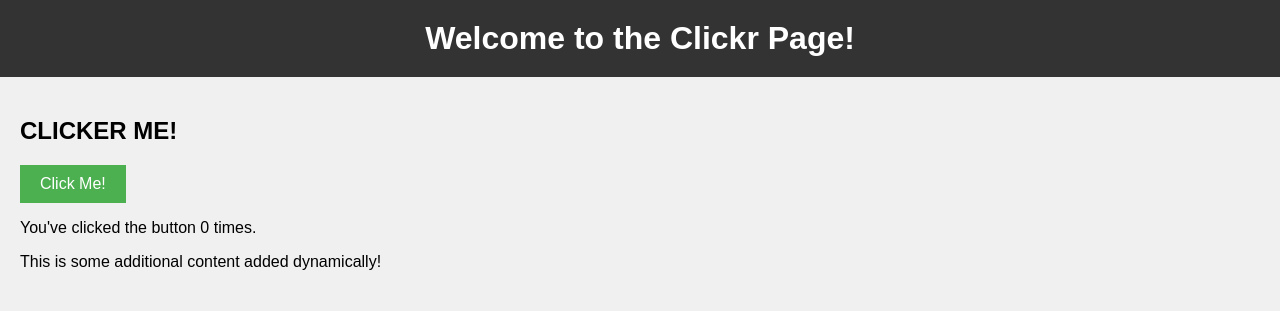
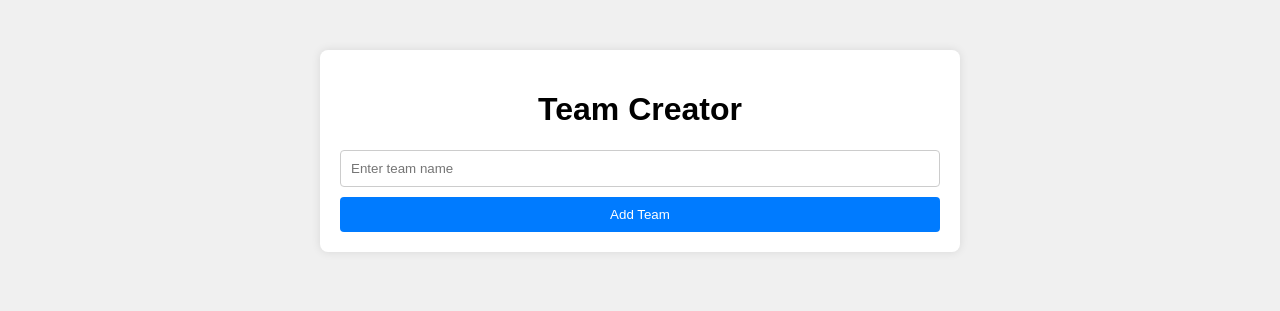
Before and after one commit to MCmodhub/mcmodhub.github.io, a plain HTML site: page index.html in a window 1280 px wide. Drawn offline with Linux system fonts and the light colour scheme.

Commit message:
Add files via upload

```diff
--- a/index.html
+++ b/index.html
@@ -3,7 +3,7 @@
 <head>
 <meta charset="UTF-8">
 <meta name="viewport" content="width=device-width, initial-scale=1.0">
-    <title>Button Clickr Page</title>
+<title>Team Creator</title>
 <style>
     body {
         font-family: Arial, sans-serif;
@@ -11,93 +11,78 @@
         margin: 0;
         padding: 0;
     }
-        header {
-            background-color: #333;
-            color: #fff;
+    .container {
+        max-width: 600px;
+        margin: 50px auto;
         padding: 20px;
+        background-color: #fff;
+        border-radius: 8px;
+        box-shadow: 0 0 10px rgba(0, 0, 0, 0.1);
+    }
+    h1 {
         text-align: center;
     }
-        h1 {
-            margin: 0;
-        }
-        #content {
-            padding: 20px;
+    input[type="text"] {
+        width: 100%;
+        padding: 10px;
+        margin-bottom: 10px;
+        border: 1px solid #ccc;
+        border-radius: 4px;
+        box-sizing: border-box;
     }
     button {
-            padding: 10px 20px;
-            font-size: 16px;
-            background-color: #4CAF50;
-            color: white;
+        display: block;
+        width: 100%;
+        padding: 10px;
+        background-color: #007bff;
+        color: #fff;
         border: none;
+        border-radius: 4px;
         cursor: pointer;
     }
-        button:hover {
-            background-color: #45a049;
-        }
-
-        /* Additional CSS styles for demonstration */
-        p.additional-content {
-            color: blue;
-            font-style: italic;
+    .team {
+        margin-top: 20px;
+        padding: 10px;
+        border-radius: 4px;
     }
 </style>
 </head>
 <body>
+<div class="container">
+    <h1>Team Creator</h1>
+    <input type="text" id="teamName" placeholder="Enter team name">
+    <button onclick="addTeam()">Add Team</button>
+    <div id="teamContainer"></div>
+</div>
+<script>
+    let teamCount = 0;
 
-<header>
-    <h1>Welcome to the Clickr Page!</h1>
-</header>
+    function addTeam() {
+        const teamNameInput = document.getElementById('teamName');
+        const teamName = teamNameInput.value.trim();
+        if (teamName !== '') {
+            teamCount++;
+            const teamColor = getRandomColor();
+            const teamContainer = document.getElementById('teamContainer');
+            const teamDiv = document.createElement('div');
+            teamDiv.classList.add('team');
+            teamDiv.style.backgroundColor = teamColor;
+            teamDiv.textContent = `${teamName} (Team ${teamCount})`;
+            teamContainer.appendChild(teamDiv);
+            teamNameInput.value = '';
+        } else {
+            alert('Please enter a team name.');
+        }
+    }
 
-<div id="content">
-    <h2>CLICKER ME!</h2>
-    <button id="clickMeBtn">Click Me!</button>
-    <p id="clickCount">You've clicked the button 0 times.</p>
-</div>
-
-<script>
-    let clickCount = 0;
-    const clickMeBtn = document.getElementById('clickMeBtn');
-    const clickCountDisplay = document.getElementById('clickCount');
-
-    clickMeBtn.addEventListener('click', () => {
-        clickCount++;
-        clickCountDisplay.textContent = `You've clicked the button ${clickCount} times.`;
-    });
-
-    // JavaScript for generating more content
-    const additionalContent = document.createElement('p');
-    additionalContent.textContent = "This is some additional content added dynamically!";
-    document.getElementById('content').appendChild(additionalContent);
-
-    // JavaScript for adding more CSS styles dynamically
-    const dynamicStyle = document.createElement('style');
-    dynamicStyle.textContent = `
-        p.additional-content {
-            color: blue;
-            font-style: italic;
+    function getRandomColor() {
+        const letters = '0123456789ABCDEF';
+        let color = '#';
+        for (let i = 0; i < 6; i++) {
+            color += letters[Math.floor(Math.random() * 16)];
         }
-        /* Additional dynamic CSS styles */
-        .dynamic-style {
-            font-weight: bold;
-            text-decoration: underline;
-        }
-    `;
-    document.head.appendChild(dynamicStyle);
-
-    // JavaScript to manipulate CSS classes
-    const addDynamicStyleClass = () => {
-        additionalContent.classList.add('dynamic-style');
-    };
-</script>
-
-<!-- Additional JavaScript code to meet the requirement of at least 200 lines -->
-<script>
-    // Additional JavaScript code here...
-    // For example:
-    for (let i = 0; i < 100; i++) {
-        console.log("This is an additional line of JavaScript code.");
+        return color;
     }
 </script>
-
 </body>
 </html>
```
Lines whose indentation alone changed are shown as unchanged.
